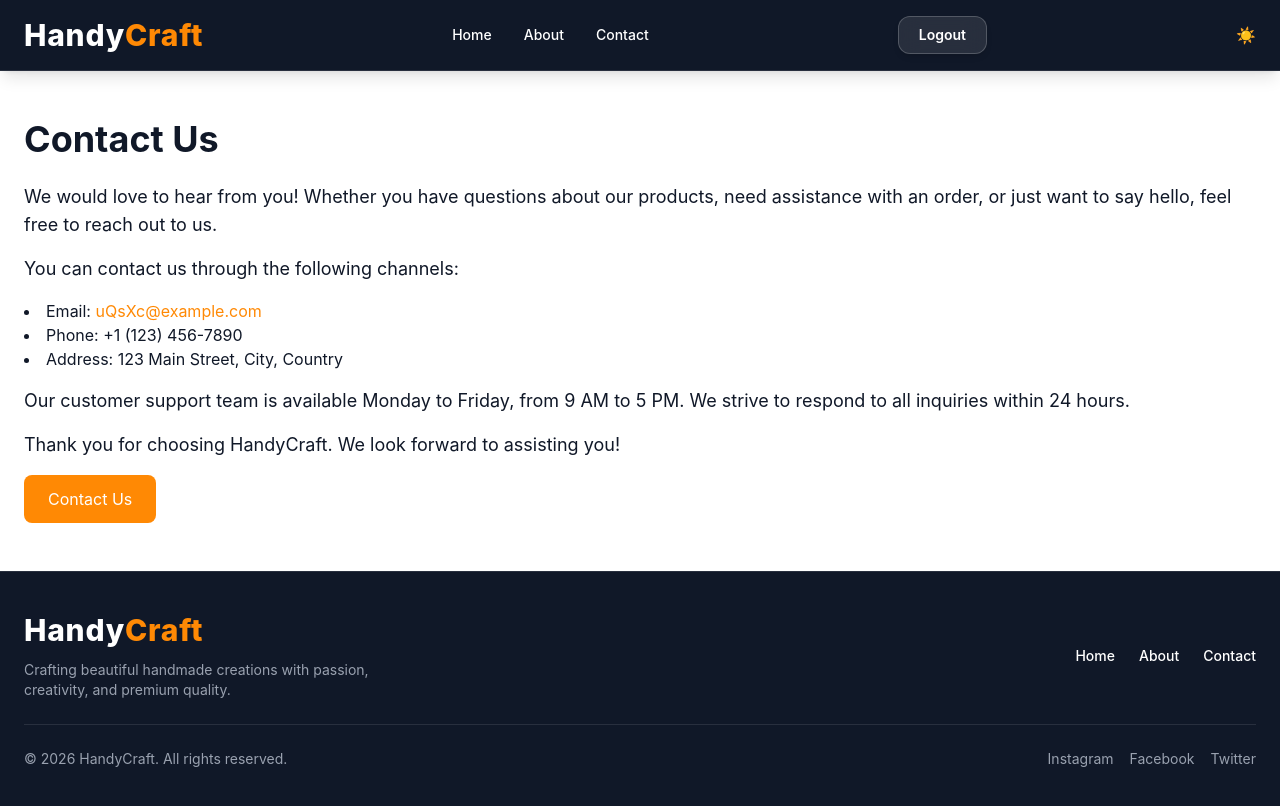
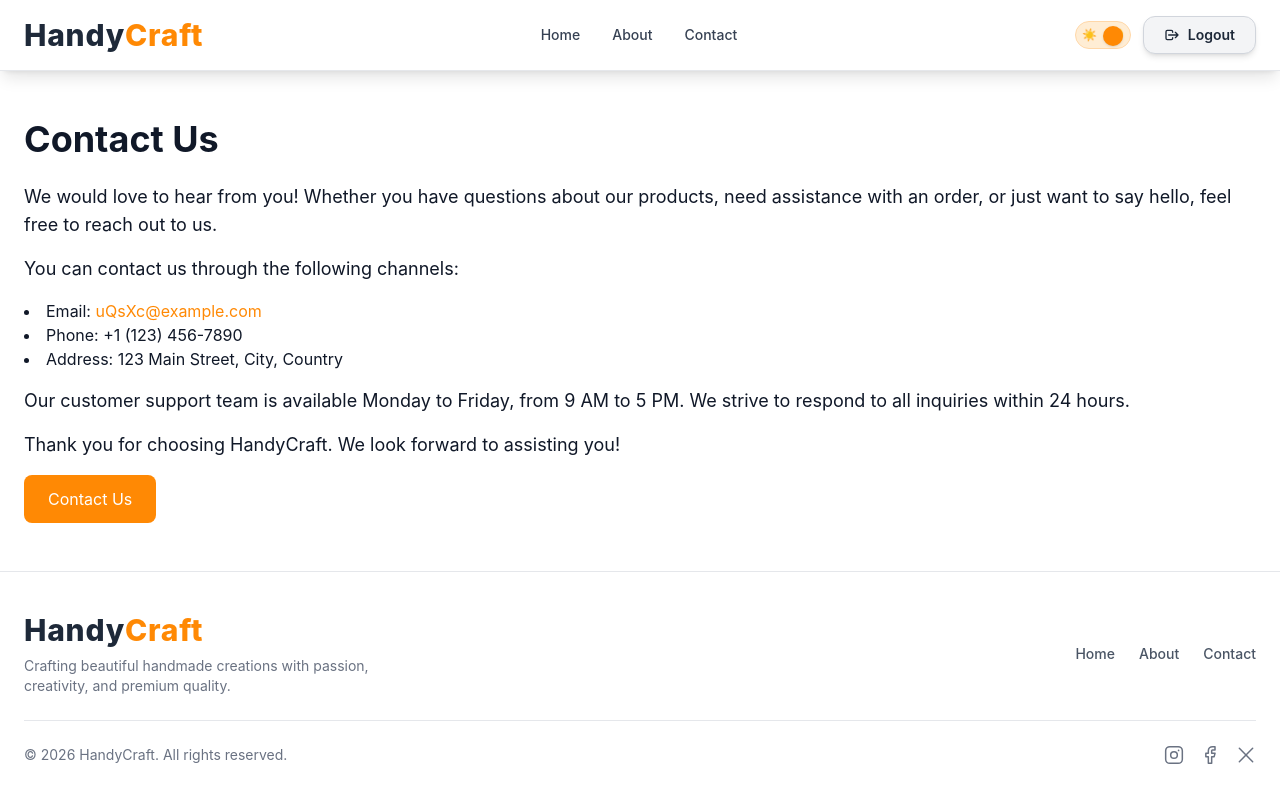
Before and after one commit to Hassanjaved17/React-Practice, a React (Vite) app: page /contact in a window 1280 px wide. Shown: the top 806 px of the page. Built offline with nearby package versions, Linux system fonts and the light colour scheme.

Commit message:
feat: enhance Footer and Navbar components with dynamic theming and improve layout; clean up About and Home pages

```diff
--- a/src/components/Footer.jsx
+++ b/src/components/Footer.jsx
@@ -1,83 +1,85 @@
-import React from 'react'
+import { useContext } from 'react'
 import { Link } from 'react-router-dom'
+import ThemeContext from '../context/ThemeContext'
 
 function Footer() {
+    const { theme } = useContext(ThemeContext)
+    const isDark = theme === 'dark'
+
     return (
-        <footer className="border-t border-white/10 bg-gray-900 text-white">
+        <footer
+            className={`border-t transition-colors duration-300 ${
+                isDark
+                    ? 'bg-gray-900/95 border-white/10 text-white'
+                    : 'bg-white/95 border-gray-200 text-gray-800'
+            }`}
+        >
             <div className="mx-auto max-w-7xl px-6 py-10">
 
                 {/* Top Section */}
-                <div className="flex flex-col items-center justify-between gap-8 md:flex-row">
+                <div className="flex flex-col items-start justify-between gap-8 md:flex-row md:items-center">
 
-                    {/* Brand */}
+                    {/* Brand + tagline */}
                     <div>
                         <h1 className="text-3xl font-extrabold tracking-wide">
                             Handy<span className="text-orange-400">Craft</span>
                         </h1>
-
-                        <p className="mt-3 max-w-sm text-sm text-gray-400">
+                        <p className={`mt-2 max-w-sm text-sm ${isDark ? 'text-gray-400' : 'text-gray-500'}`}>
                             Crafting beautiful handmade creations with passion,
                             creativity, and premium quality.
                         </p>
                     </div>
 
-                    {/* Navigation */}
+                    {/* Nav links */}
                     <div className="flex gap-6 text-sm font-medium">
-
-                        <Link
-                            to="/"
-                            className="transition duration-300 hover:text-orange-400"
-                        >
-                            Home
-                        </Link>
-
-                        <Link
-                            to="/about"
-                            className="transition duration-300 hover:text-orange-400"
-                        >
-                            About
-                        </Link>
-
-                        <Link
-                            to="/contact"
-                            className="transition duration-300 hover:text-orange-400"
-                        >
-                            Contact
-                        </Link>
+                        {[['/', 'Home'], ['/about', 'About'], ['/contact', 'Contact']].map(([path, label]) => (
+                            <Link
+                                key={path}
+                                to={path}
+                                className={`relative transition duration-300 hover:text-orange-400
+                                    after:absolute after:left-0 after:-bottom-1 after:h-[2px] after:w-0
+                                    after:bg-orange-400 after:transition-all after:duration-300 hover:after:w-full
+                                    ${isDark ? 'text-gray-300' : 'text-gray-600'}`}
+                            >
+                                {label}
+                            </Link>
+                        ))}
                     </div>
                 </div>
 
                 {/* Divider */}
-                <div className="my-6 border-t border-white/10"></div>
+                <div className={`my-6 border-t ${isDark ? 'border-white/10' : 'border-gray-200'}`} />
 
                 {/* Bottom Section */}
-                <div className="flex flex-col items-center justify-between gap-4 text-sm text-gray-400 md:flex-row">
-
-                    <p>
+                <div className="flex flex-col items-center justify-between gap-4 text-sm md:flex-row">
+                    <p className={isDark ? 'text-gray-400' : 'text-gray-500'}>
                         © {new Date().getFullYear()} HandyCraft. All rights reserved.
                     </p>
 
+                    {/* Social Icons */}
                     <div className="flex gap-4">
-
-                        <a
-                            href="#"
-                            className="transition hover:text-orange-400"
-                        >
-                            Instagram
+                        {/* Instagram */}
+                        <a href="#" aria-label="Instagram"
+                            className={`transition-colors duration-200 hover:text-orange-400 ${isDark ? 'text-gray-400' : 'text-gray-500'}`}>
+                            <svg xmlns="http://www.w3.org/2000/svg" className="h-5 w-5" fill="none" viewBox="0 0 24 24" stroke="currentColor" strokeWidth={1.8}>
+                                <rect x="2" y="2" width="20" height="20" rx="5" ry="5" />
+                                <circle cx="12" cy="12" r="4" />
+                                <circle cx="17.5" cy="6.5" r="1" fill="currentColor" stroke="none" />
+                            </svg>
                         </a>
-
-                        <a
-                            href="#"
-                            className="transition hover:text-orange-400"
-                        >
-                            Facebook
+                        {/* Facebook */}
+                        <a href="#" aria-label="Facebook"
+                            className={`transition-colors duration-200 hover:text-orange-400 ${isDark ? 'text-gray-400' : 'text-gray-500'}`}>
+                            <svg xmlns="http://www.w3.org/2000/svg" className="h-5 w-5" fill="currentColor" viewBox="0 0 24 24">
+                                <path d="M18 2h-3a5 5 0 00-5 5v3H7v4h3v8h4v-8h3l1-4h-4V7a1 1 0 011-1h3z" fill="none" stroke="currentColor" strokeWidth={1.8} strokeLinecap="round" strokeLinejoin="round"/>
+                            </svg>
                         </a>
-
-                        <a
-                            href="#"
-                            className="transition hover:text-orange-400"
-                        >
-                            Twitter
+                        {/* Twitter / X */}
+                        <a href="#" aria-label="Twitter"
+                            className={`transition-colors duration-200 hover:text-orange-400 ${isDark ? 'text-gray-400' : 'text-gray-500'}`}>
+                            <svg xmlns="http://www.w3.org/2000/svg" className="h-5 w-5" viewBox="0 0 24 24" fill="none" stroke="currentColor" strokeWidth={1.8} strokeLinecap="round" strokeLinejoin="round">
+                                <path d="M4 4l16 16M4 20L20 4"/>
+                            </svg>
                         </a>
                     </div>
                 </div>
--- a/src/components/Navbar.jsx
+++ b/src/components/Navbar.jsx
@@ -1,70 +1,125 @@
-// import React from 'react'
 import { Link } from 'react-router-dom'
-import { useContext } from 'react'
+import { useContext, useState } from 'react'
 import ThemeContext from '../context/ThemeContext'
+
 function Navbar() {
     const { theme, setTheme } = useContext(ThemeContext)
+    const [menuOpen, setMenuOpen] = useState(false)
+
+    const isDark = theme === 'dark'
+
     return (
-        <nav className="sticky top-0 z-50 border-b border-white/10 bg-gray-900 backdrop-blur-xl text-white shadow-lg">
+        <nav
+            className={`sticky top-0 z-50 border-b backdrop-blur-xl shadow-lg transition-colors duration-300 ${isDark
+                    ? 'bg-gray-900/95 border-white/10 text-white'
+                    : 'bg-white/95 border-gray-200 text-gray-800'
+                }`}
+        >
             <div className="mx-auto flex max-w-7xl items-center justify-between px-6 py-4">
 
                 {/* Logo */}
-                <div className="text-3xl font-extrabold tracking-wide cursor-pointer">
+                <div className="text-3xl font-extrabold tracking-wide cursor-pointer select-none">
                     Handy<span className="text-orange-400">Craft</span>
                 </div>
 
-                {/* Nav Links */}
+                {/* Nav Links — desktop */}
                 <div className="hidden md:flex items-center gap-8 text-sm font-medium">
+                    {['/', '/about', '/contact'].map((path, i) => {
+                        const label = ['Home', 'About', 'Contact'][i]
+                        return (
+                            <Link
+                                key={path}
+                                to={path}
+                                className={`relative transition duration-300 hover:text-orange-400
+                                    after:absolute after:left-0 after:-bottom-1 after:h-[2px] after:w-0
+                                    after:bg-orange-400 after:transition-all after:duration-300 hover:after:w-full
+                                    ${isDark ? 'text-gray-200' : 'text-gray-700'}`}
+                            >
+                                {label}
+                            </Link>
+                        )
+                    })}
+                </div>
 
-                    <Link
-                        to="/"
-                        className="relative transition duration-300 hover:text-orange-400 after:absolute after:left-0 after:-bottom-1 after:h-[2px] after:w-0 after:bg-orange-400 after:transition-all after:duration-300 hover:after:w-full"
+                {/* Right side controls */}
+                <div className="flex items-center gap-3">
+
+                    {/* Theme Toggle */}
+                    <button
+                        onClick={() => setTheme(isDark ? 'light' : 'dark')}
+                        aria-label="Toggle theme"
+                        className={`relative w-14 h-7 rounded-full border transition-all duration-300 focus:outline-none focus:ring-2 focus:ring-orange-400/50 ${isDark
+                                ? 'bg-gray-700 border-gray-600'
+                                : 'bg-orange-100 border-orange-200'
+                            }`}
                     >
-                        Home
-                    </Link>
-
-                    <Link
-                        to="/about"
-                        className="relative transition duration-300 hover:text-orange-400 after:absolute after:left-0 after:-bottom-1 after:h-[2px] after:w-0 after:bg-orange-400 after:transition-all after:duration-300 hover:after:w-full"
-                    >
-                        About
-                    </Link>
-
-                    <Link
-                        to="/contact"
-                        className="relative transition duration-300 hover:text-orange-400 after:absolute after:left-0 after:-bottom-1 after:h-[2px] after:w-0 after:bg-orange-400 after:transition-all after:duration-300 hover:after:w-full"
-                    >
-                        Contact
-                    </Link>
-                </div>
+                        {/* Track icons */}
+                        <span className="absolute left-1.5 top-1/2 -translate-y-1/2 text-xs pointer-events-none">☀️</span>
+                        <span className="absolute right-1.5 top-1/2 -translate-y-1/2 text-xs pointer-events-none">🌙</span>
+                        {/* Thumb */}
+                        <span
+                            className={`absolute top-1 h-5 w-5 rounded-full shadow transition-all duration-300 ${isDark
+                                    ? 'translate-x-7 bg-indigo-400'
+                                    : 'translate-x-0 bg-orange-400'
+                                }`}
+                        />
+                    </button>
 
                     {/* Logout Button */}
                     <button
-                    className="
-                        rounded-xl
-                        border border-white/20
-                        bg-white/10
-                        px-5 py-2
-                        text-sm font-semibold
-                        text-white
-                        backdrop-blur-md
-                        transition-all duration-300
-                        hover:scale-105
-                        hover:border-red-400
-                        hover:bg-red-500
-                        active:scale-95
-                        shadow-md hover:shadow-red-500/30
-                    "
+                        className={`hidden md:inline-flex items-center gap-2 rounded-xl border px-5 py-2 text-sm font-semibold
+                            backdrop-blur-md transition-all duration-300
+                            hover:scale-105 active:scale-95 shadow-md
+                            ${isDark
+                                ? 'border-white/20 bg-white/10 text-white hover:border-red-400 hover:bg-red-500 hover:shadow-red-500/30'
+                                : 'border-gray-300 bg-gray-100 text-gray-800 hover:border-red-400 hover:bg-red-500 hover:text-white hover:shadow-red-500/20'
+                            }`}
+                    >
+                        <svg xmlns="http://www.w3.org/2000/svg" className="h-4 w-4" fill="none" viewBox="0 0 24 24" stroke="currentColor">
+                            <path strokeLinecap="round" strokeLinejoin="round" strokeWidth={2} d="M17 16l4-4m0 0l-4-4m4 4H7m6 4v1a2 2 0 01-2 2H5a2 2 0 01-2-2V7a2 2 0 012-2h6a2 2 0 012 2v1" />
+                        </svg>
+                        Logout
+                    </button>
+
+                    {/* Hamburger — mobile */}
+                    <button
+                        onClick={() => setMenuOpen(!menuOpen)}
+                        aria-label="Open menu"
+                        className={`md:hidden p-2 rounded-lg transition-colors ${isDark ? 'hover:bg-white/10' : 'hover:bg-gray-100'
+                            }`}
+                    >
+                        <span className={`block w-5 h-0.5 mb-1 transition-all duration-300 ${isDark ? 'bg-white' : 'bg-gray-800'} ${menuOpen ? 'rotate-45 translate-y-1.5' : ''}`} />
+                        <span className={`block w-5 h-0.5 mb-1 transition-all duration-300 ${isDark ? 'bg-white' : 'bg-gray-800'} ${menuOpen ? 'opacity-0' : ''}`} />
+                        <span className={`block w-5 h-0.5 transition-all duration-300 ${isDark ? 'bg-white' : 'bg-gray-800'} ${menuOpen ? '-rotate-45 -translate-y-1.5' : ''}`} />
+                    </button>
+                </div>
+            </div>
+
+            {/* Mobile Menu */}
+            <div
+                className={`md:hidden overflow-hidden transition-all duration-300 ${menuOpen ? 'max-h-64 opacity-100' : 'max-h-0 opacity-0'
+                    }`}
+            >
+                <div className={`flex flex-col gap-1 px-6 pb-4 border-t ${isDark ? 'border-white/10' : 'border-gray-100'}`}>
+                    {[['/', 'Home'], ['/about', 'About'], ['/contact', 'Contact']].map(([path, label]) => (
+                        <Link
+                            key={path}
+                            to={path}
+                            onClick={() => setMenuOpen(false)}
+                            className={`py-2.5 text-sm font-medium transition-colors hover:text-orange-400 ${isDark ? 'text-gray-200' : 'text-gray-700'
+                                }`}
+                        >
+                            {label}
+                        </Link>
+                    ))}
+                    <button
+                        className={`mt-2 w-full rounded-xl border px-5 py-2 text-sm font-semibold transition-all
+                            hover:border-red-400 hover:bg-red-500 hover:text-white
+                            ${isDark ? 'border-white/20 bg-white/10 text-white' : 'border-gray-300 bg-gray-100 text-gray-800'}`}
                     >
                         Logout
                     </button>
-                <button
-                    onClick={() =>
-                        setTheme(theme === 'light' ? 'dark' : 'light')
-                    }
-                >
-                    {theme === 'light' ? '☀️' : '🌙'}
-                </button>
+                </div>
             </div>
         </nav>
     )
--- a/src/pages/About.jsx
+++ b/src/pages/About.jsx
@@ -1,4 +1,4 @@
-import React from 'react'
+// import React from 'react'
 import Button from '../components/buttons/Button'
 
 const About = () => {
--- a/src/pages/Home.jsx
+++ b/src/pages/Home.jsx
@@ -35,8 +35,6 @@ function Home() {
             </div>
           </div>
         </div>
-
-
       </div>
     </>
   )
```
Lines whose indentation alone changed are shown as unchanged.
